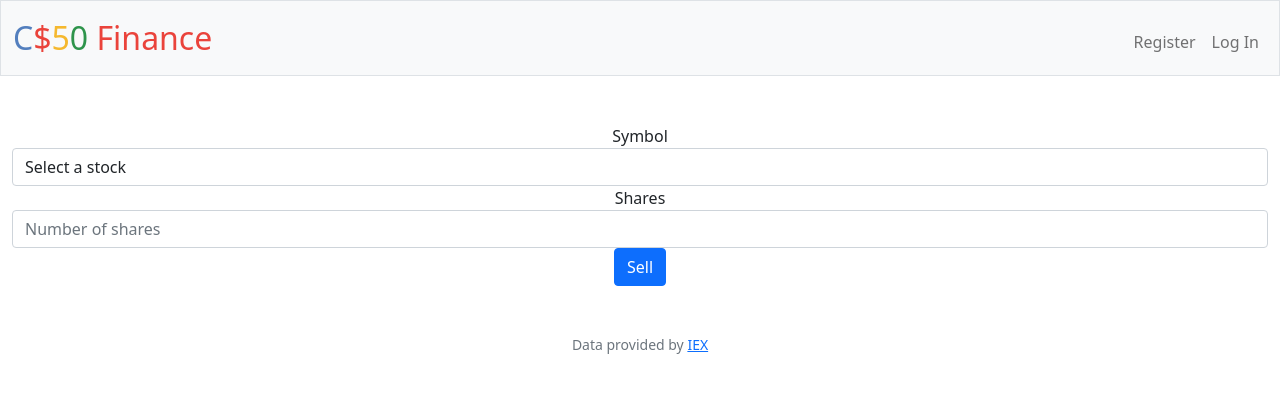
After one commit to officialshy1/cs50-portfolio, a Flask app: template finance/templates/sell.html in a window 1280 px wide. The commit adds this page. Shown: the top 393 px of the page. Run offline with Flask 3, Linux system fonts and the light colour scheme; the template is opened without the code that fills it, so the values that code supplies are empty; some libraries are stand-ins or nearby versions.

Commit message:
Wed, Jul 26, 2023, 7:00 AM -05:00

```diff
--- a/finance/app.py
+++ b/finance/app.py
@@ -99,7 +99,12 @@ def buy():
 @login_required
 def history():
     """Show history of transactions"""
-    return apology("TODO")
+    # query database for users trans. ordered by most recent first
+    transactions = db.execute(
+        "SELECT * FROM transactions WHERE user_id = :user_id ORDER BY timestamp DESC", user_id=session["user_id"])
+
+    # render history page with transactions
+    return render_template("history.html", transactions=transactions)
 
 
 @app.route("/login", methods=["GET", "POST"])
@@ -217,4 +222,46 @@ def register():
 @login_required
 def sell():
     """Sell shares of stock"""
-    return apology("TODO")
+    # get users stocks
+    stocks = db.execute("SELECT symbol, SUM(shares) as total_shares FROM transactions WHERE user_id = :user_id GROUP BY symbol HAVING total_shares > 0",
+                        user_id=session["user_id"])
+
+    # if the user submits the form
+    if request.method == "POST":
+        symbol = request.form.get("symbol").upper()
+        shares = request.form.get("shares")
+        if not symbol:
+            return apology("must provide symbol")
+        elif not shares or not shares.isdigit() or int(shares) <= 0:
+            return apology("must provide a positive integer number of shares")
+        else:
+            shares = int(shares)
+
+        for stock in stocks:
+            if stock["symbol"] == symbol:
+                if stock["total_shares"] < shares:
+                    return apology("not enough shares")
+                else:
+                    #get quote
+                    quote = lookup(symbol)
+                    if quote is None:
+                        return apology("symbol not found")
+                    price = quote["price"]
+                    total_sale = shares * price
+
+                    #update users table
+                    db.execute("UPDATE users SET cash = cash + :total_sale WHERE id = :user_id",
+                               total_sale=total_sale, user_id=session["user_id"])
+
+                    #add sale to history table
+                    db.execute("INSERT INTO transactions (user_id, symbol, shares, price) VALUES (:user_id, :symbol, :shares, :price)",
+                               user_id=session["user_id"], symbol=symbol, shares=shares, price=price)
+
+                    flash(f"Sold {shares} shares of {symbol} for {usd(total_sale)}!")
+                    return redirect("/")
+
+        return apology("symbol not found")
+
+    # if the user visits the page
+    else:
+        return render_template("sell.html", stocks=stocks)
--- /dev/null
+++ b/finance/templates/sell.html
@@ -0,0 +1,24 @@
+{% extends "layout.html" %}
+
+{% block title %}
+    Sell Shares
+{% endblock %}
+
+{% block main %}
+    <form action="/sell" method="post">
+        <div class="form-group">
+            <label for="symbol">Symbol</label>
+            <select class="form-control" id="symbol" name="symbol">
+                <option value="">Select a stock</option>
+                {% for stock in stocks %}
+                    <option value="{{ stock.symbol }}">{{ stock.name }} ({{ stock.symbol }})</option>
+                {% endfor %}
+            </select>
+        </div>
+        <div class="form-group">
+            <label for="shares">Shares</label>
+            <input class="form-control" id="shares" name="shares" placeholder="Number of shares" type="number">
+        </div>
+        <button class="btn btn-primary" type="submit">Sell</button>
+    </form>
+{% endblock %}
```
Also changed, not shown: finance/templates/buy.html (+11 -7 lines), finance/templates/history.html (added, +32 -0 lines), finance/finance.db.
